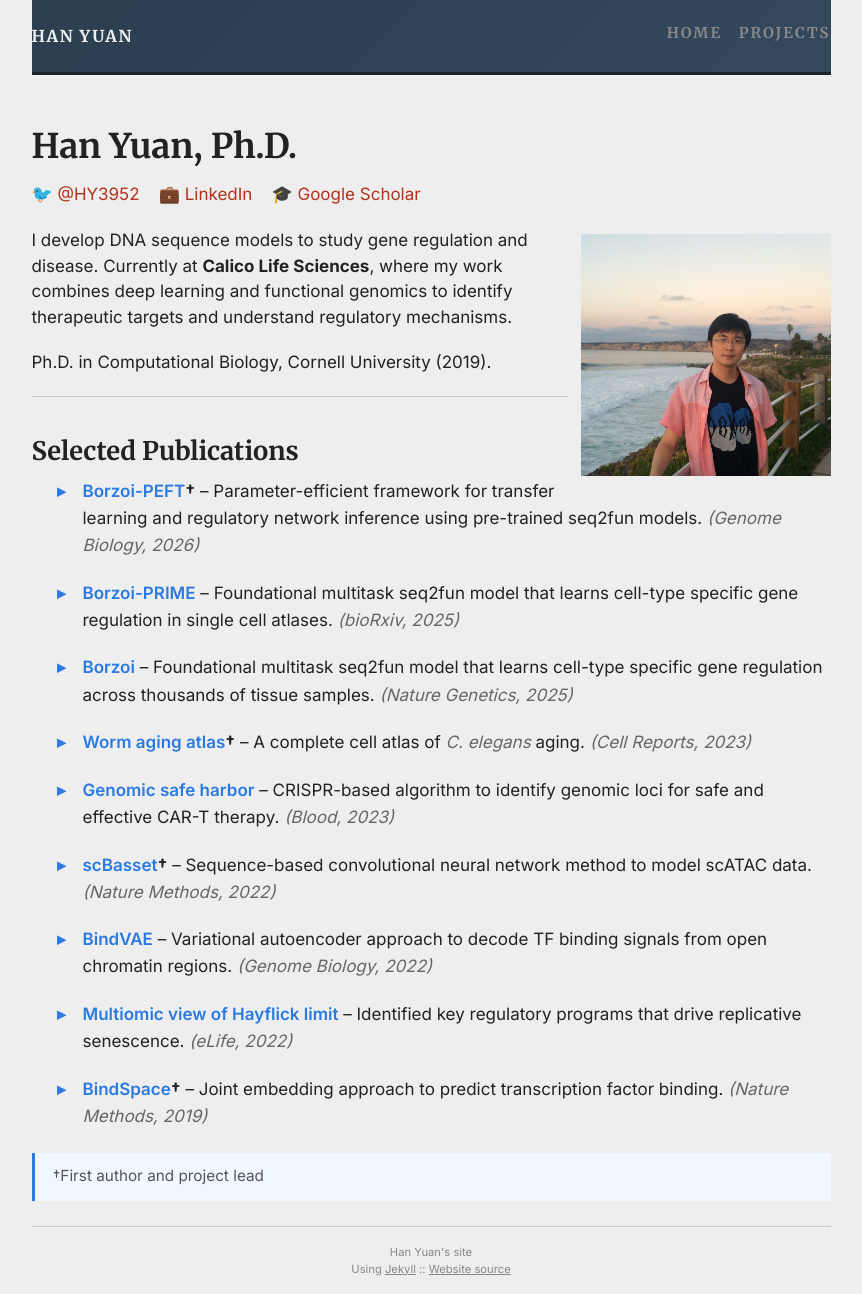
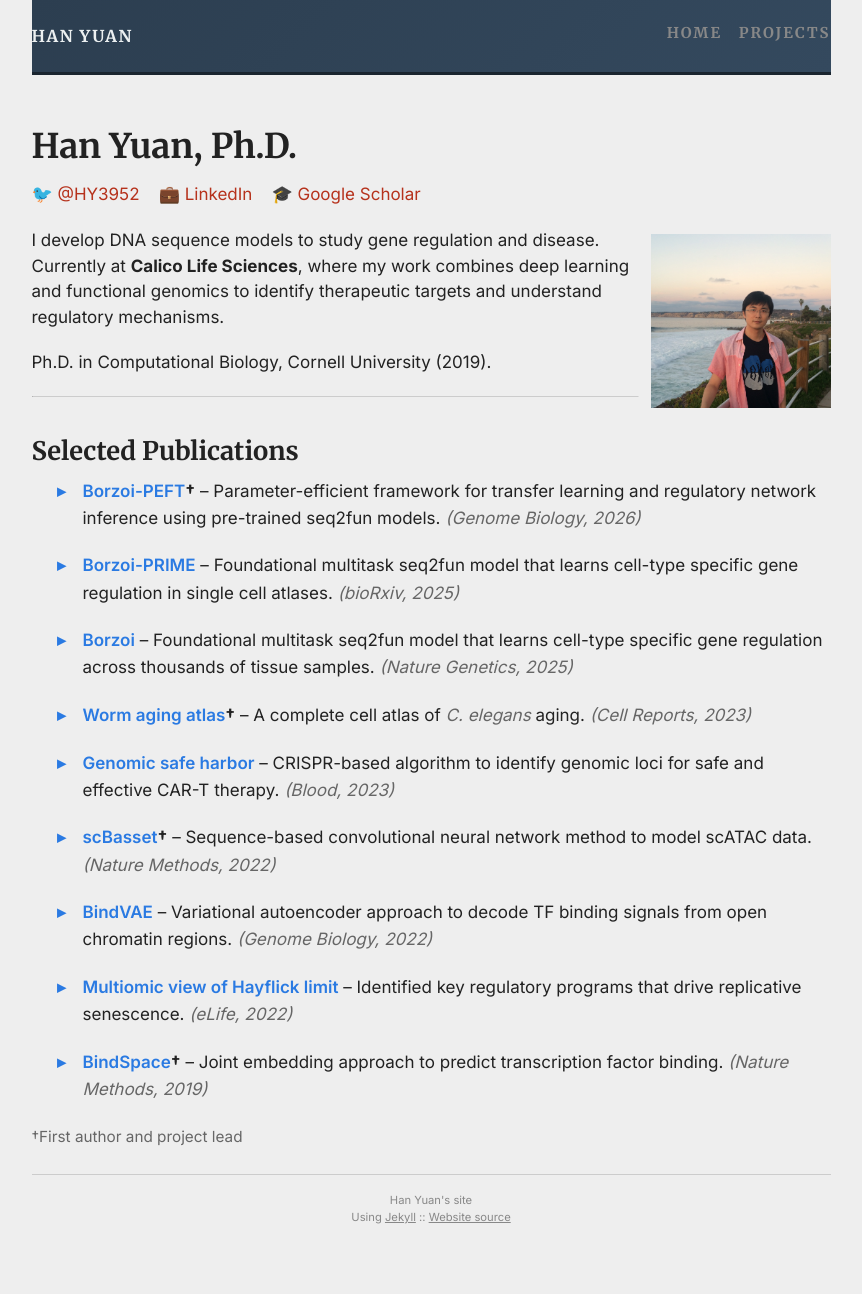
Before and after one commit to hy395/hy395.github.io, a Jekyll site: the page built from index.md, in a window 1280 px wide. Shown: the whole page, without its empty margins (209-1071 px from the left). Built offline with Jekyll 4.4.1, drawn with Linux system fonts in a browser that asks for light colours; after the commit the page ends 1243 px from its top, so only the background shows below that.

Commit message:
update template

```diff
--- a/_sass/_research.scss
+++ b/_sass/_research.scss
@@ -86,9 +86,6 @@
 // Authorship indicator
 .first-author-note {
     margin-top: 1.5em;
-    padding: 0.8em 1.2em;
-    background: #f0f7ff;
-    border-left: 3px solid #2a7ae2;
     font-size: 0.9em;
-    color: #555;
+    color: #666;
 }
--- a/index.md
+++ b/index.md
@@ -11,7 +11,7 @@ permalink: /
 💼 [LinkedIn](https://www.linkedin.com/in/han-yuan-0b909755/) &nbsp;&nbsp;
 🎓 [Google Scholar](https://scholar.google.com/citations?user=FryLQFwAAAAJ)
 
-{% include image.html url="images/profile.jpg" caption="" width="250px" height="250px" align="right" %}
+{% include image.html url="images/profile.jpg" caption="" width="180px" height="180px" align="right" %}
 
 I develop DNA sequence models to study gene regulation and disease. Currently at **Calico Life Sciences**, where my work combines deep learning and functional genomics to identify therapeutic targets and understand regulatory mechanisms.
 
```
Also changed, not shown: projects.md (+1 -1 lines).
